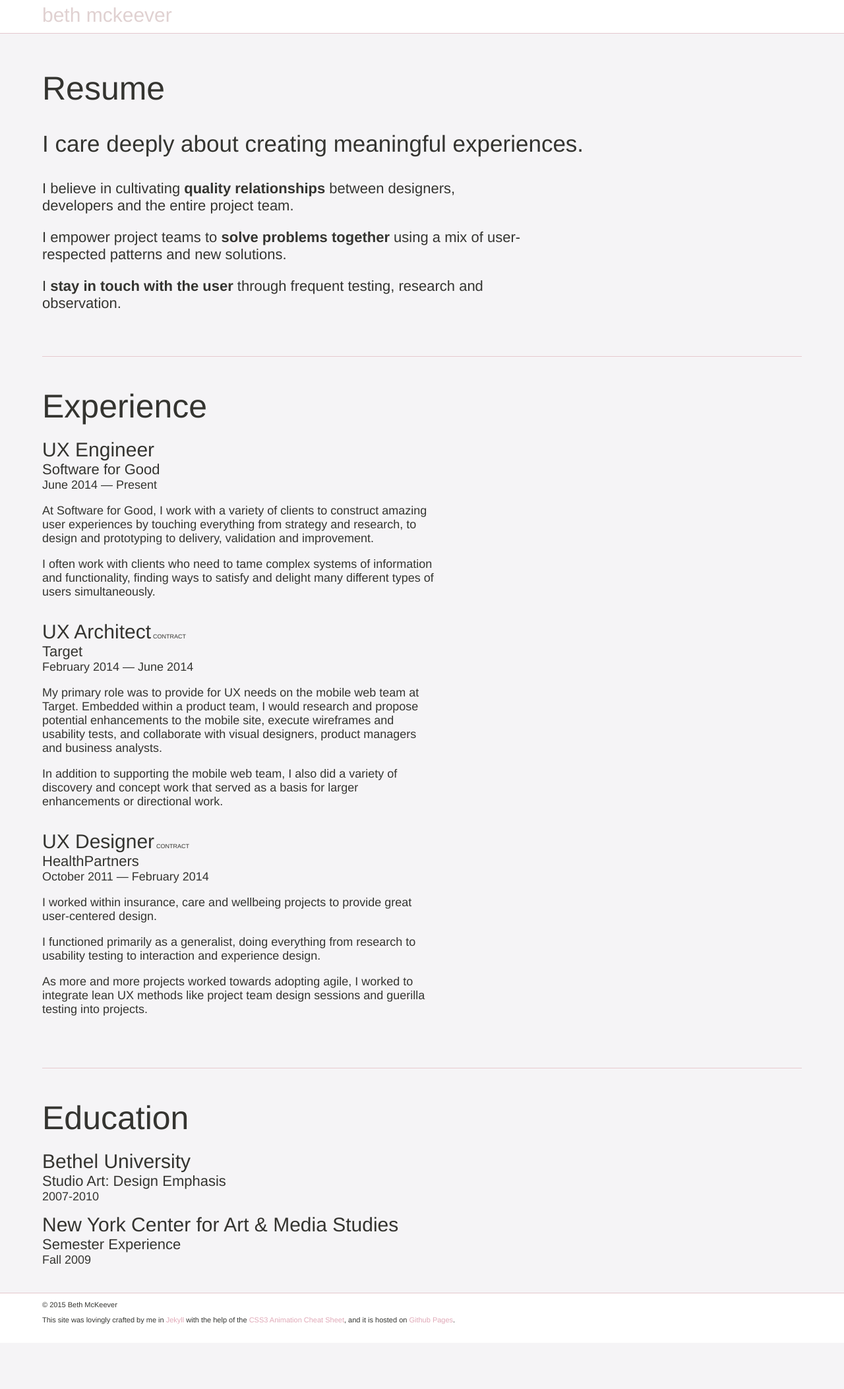
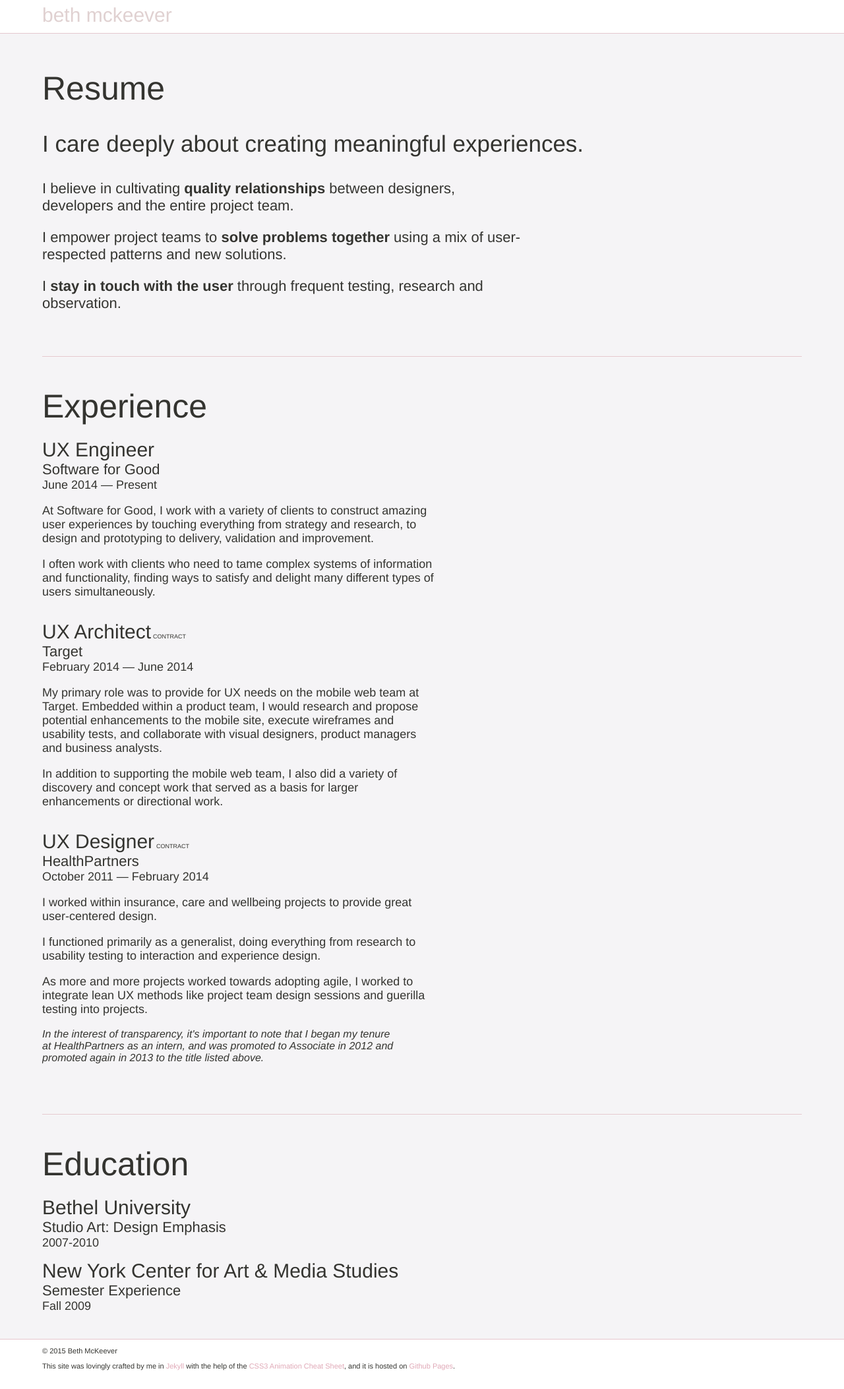
Before and after one commit to linoleumtile/linoleumtile.github.io, a Jekyll site: the page built from resume.html, in a window 1280 px wide. Shown: the whole page at 66% size. Built offline with Jekyll 4.4.1, drawn with Linux system fonts in a browser that asks for light colours; nearby versions of some CDN libraries; some web fonts are replaced; Markdown is read by kramdown in place of the engine named in the settings; comment, search, counter and statistics services are not loaded; before the commit the page ends 2036 px from its top, so only the background shows below that.

Commit message:
adding note regarding titles at HP

```diff
--- a/_includes/experience.html
+++ b/_includes/experience.html
@@ -24,5 +24,6 @@
 		<p>I worked within insurance, care and wellbeing projects to provide great user-centered design.</p>
 		<p>I functioned primarily as a generalist, doing everything from research to usability testing to interaction and experience design.</p>
 		<p>As more and more projects worked towards adopting agile, I worked to integrate lean UX methods like project team design sessions and guerilla testing into projects.</p>
+		<p class=note>In the interest of transparency, it's important to note that I began my tenure at HealthPartners as an intern, and was promoted to Associate in 2012 and promoted again in 2013 to the title listed above.</p>
 	</div>
 </div>
--- a/css/main.css
+++ b/css/main.css
@@ -294,6 +294,11 @@ a.btn {
 	padding-left: 3px;
 }
 
+p.note {
+	font-style: italic;
+	font-size: 16px;
+}
+
 /*****************************************************************************/
 /*
 /* Footer
```
